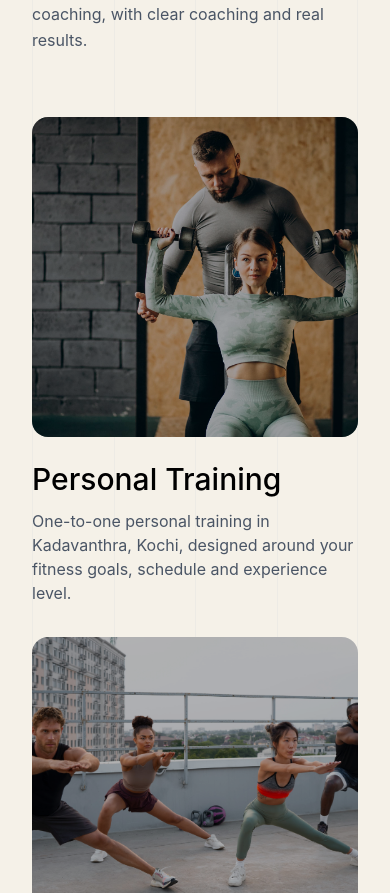
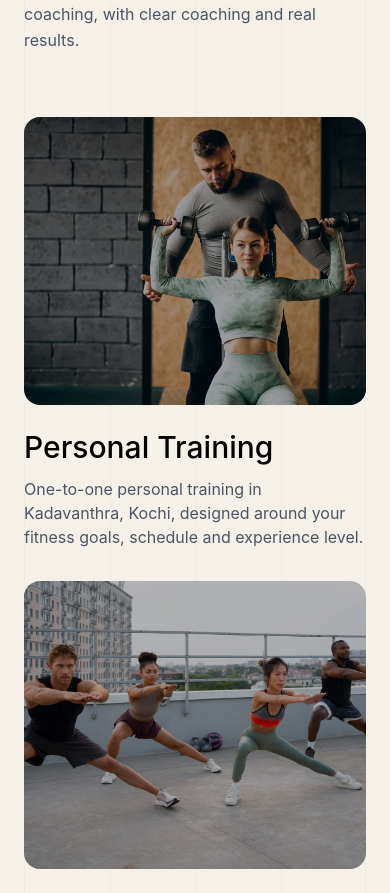
Before and after one commit to happlejoseph/joji-website, a React (Vite) app in the folder joji-fitness/: page / in a window 390 px wide. Shown: the part 1205-2098 px from the top of the page. Built offline with nearby package versions, Linux system fonts and the light colour scheme.

Commit message:
error fixed

```diff
--- a/joji-fitness/src/components/About.jsx
+++ b/joji-fitness/src/components/About.jsx
@@ -126,7 +126,7 @@ const About = () => {
                   href={socials.whatsapp}
                   target="_blank"
                   rel="noopener noreferrer"
-                  className="rounded bg-black px-5 py-3 font-semibold text-white transition hover:bg-lime-400 hover:text-black"
+                  className="w-full whitespace-nowrap rounded bg-black px-5 py-3 text-center font-semibold text-white transition hover:bg-lime-400 hover:text-black sm:w-auto"
                 >
                   Contact Me
                 </a>
--- a/joji-fitness/src/components/Services.jsx
+++ b/joji-fitness/src/components/Services.jsx
@@ -34,7 +34,7 @@ const Services = () => {
   return (
     <section
       id="service"
-      className="bg-[#F5F1E8] px-8 py-24 text-black"
+      className="bg-[#F5F1E8] px-6 py-24 text-black md:px-8"
     >
       <div className="relative mx-auto max-w-7xl">
         {/* Vertical Lines */}
@@ -72,16 +72,14 @@ const Services = () => {
           {/* Service Cards */}
           <ul className="mt-16 grid gap-8 md:grid-cols-3">
             {services.map((service) => (
-              <li key={service.title} className="group">
+              <li key={service.title} className="group min-w-0">
                 {/* Image */}
-                <div className="relative overflow-hidden rounded-2xl">
+                <div className="relative h-72 overflow-hidden rounded-2xl sm:h-80">
                   <img
                     src={service.image}
                     alt={service.alt}
-                    width="800"
-                    height="320"
                     loading="lazy"
-                    className="h-[320px] w-full object-cover transition duration-700 group-hover:scale-105"
+                    className="absolute inset-0 h-full w-full object-cover object-center transition duration-700 group-hover:scale-105"
                   />
 
                   {/* Dark Overlay */}
```
